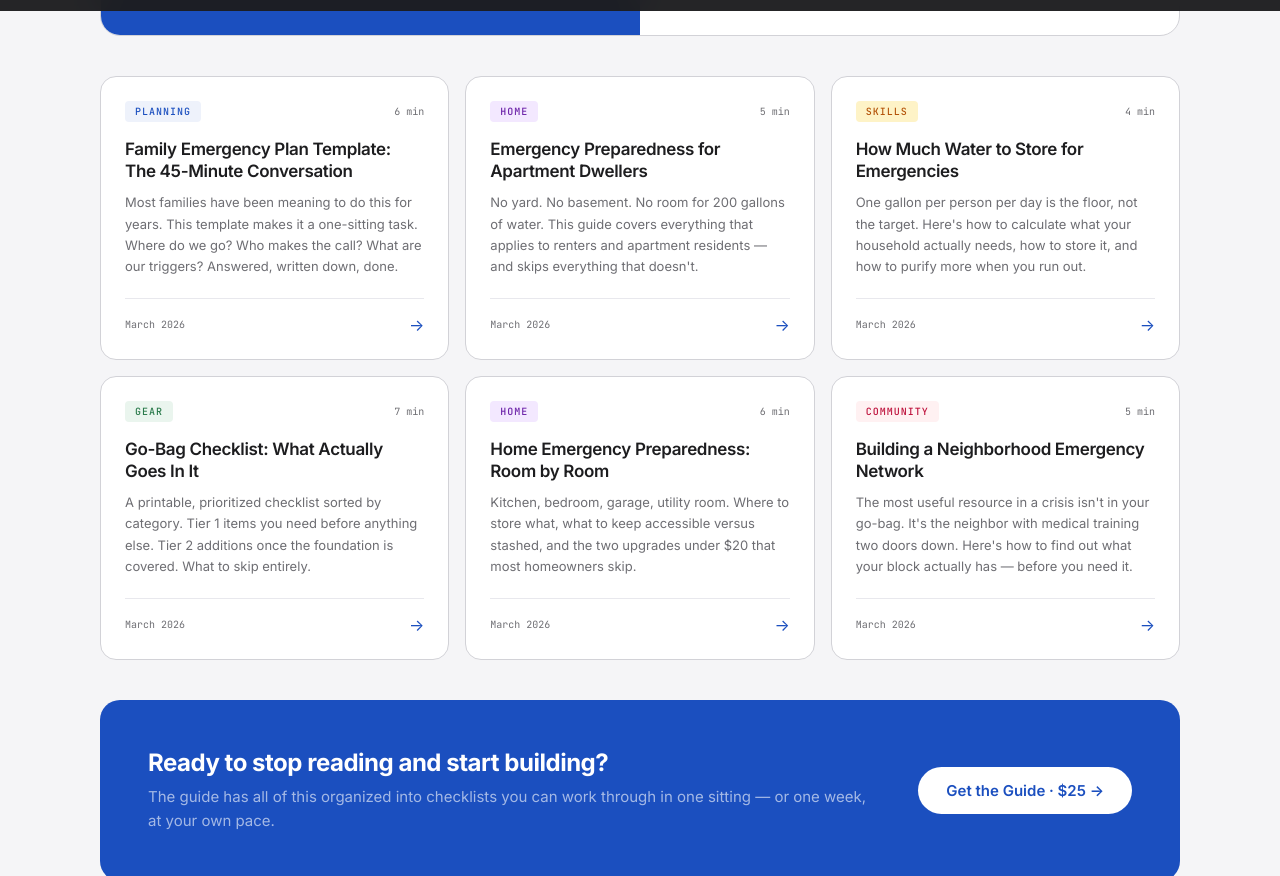
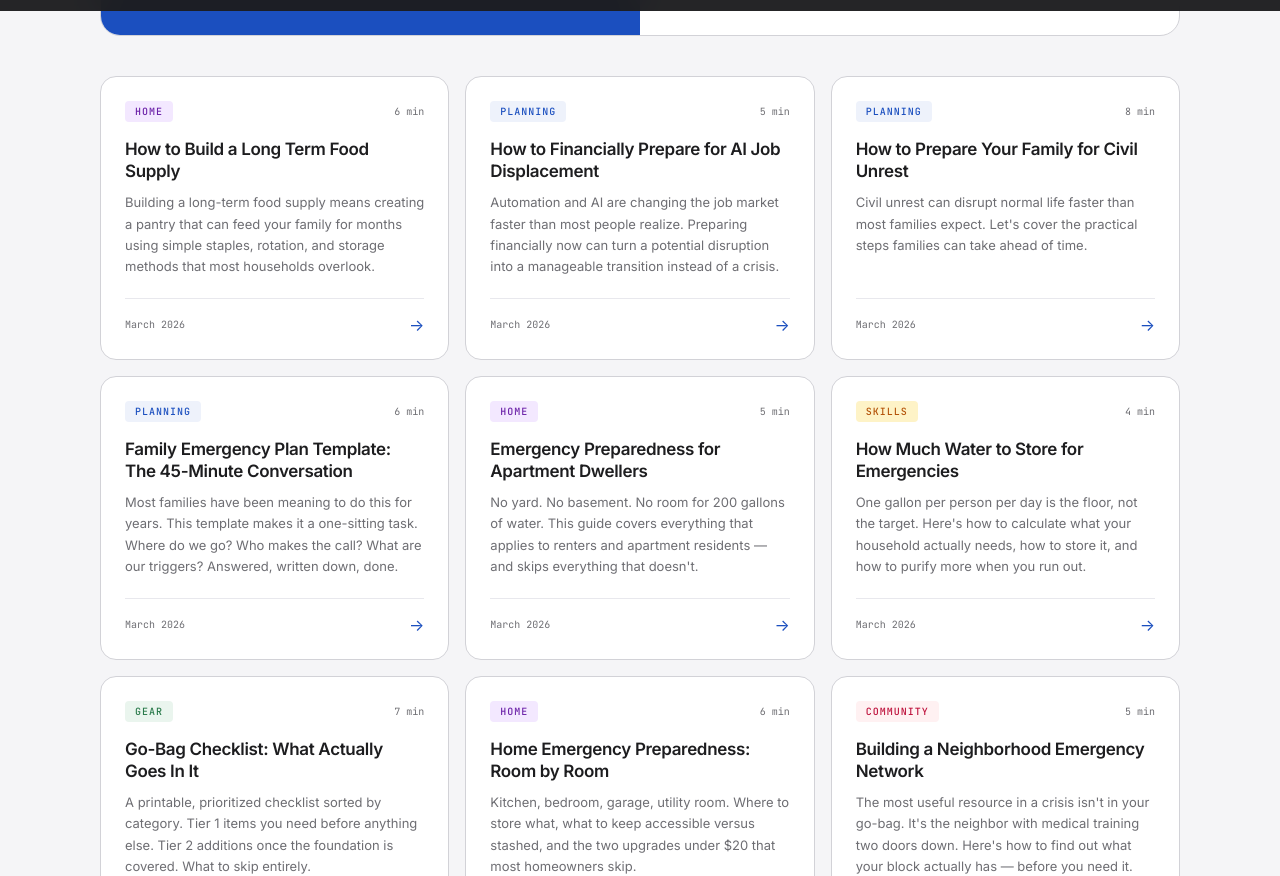
Before and after one commit to kmotley1/family-emergency-preparedness-guide, a plain HTML site: page blog.html in a window 1280 px wide. Shown: the part 855-1731 px from the top of the page. Drawn offline with Linux system fonts and the light colour scheme.

Commit message:
Add new blog posts to the posts grid

```diff
--- a/blog.html
+++ b/blog.html
@@ -594,6 +594,51 @@
     <!-- GRID -->
     <div class="posts-grid">
 
+            <a href="how-to-build-a-long-term-food-supply.html" class="post-card">
+        <div class="post-card-header">
+          <span class="post-cat cat-home">Home</span>
+          <span class="post-read-time">6 min</span>
+        </div>
+        <div class="post-card-body">
+          <div class="post-title">How to Build a Long Term Food Supply</div>
+          <p class="post-excerpt">Building a long-term food supply means creating a pantry that can feed your family for months using simple staples, rotation, and storage methods that most households overlook.</p>
+          <div class="post-footer">
+            <span class="post-date">March 2026</span>
+            <span class="post-arrow">→</span>
+          </div>
+        </div>
+      </a>
+
+      <a href="how-to-financially-prepare-for-ai-job-displacement.html" class="post-card">
+        <div class="post-card-header">
+          <span class="post-cat cat-planning">Planning</span>
+          <span class="post-read-time">5 min</span>
+        </div>
+        <div class="post-card-body">
+          <div class="post-title">How to Financially Prepare for AI Job Displacement</div>
+          <p class="post-excerpt">Automation and AI are changing the job market faster than most people realize. Preparing financially now can turn a potential disruption into a manageable transition instead of a crisis.</p>
+          <div class="post-footer">
+            <span class="post-date">March 2026</span>
+            <span class="post-arrow">→</span>
+          </div>
+        </div>
+      </a>
+
+      <a href="how-to-prepare-your-family-for-civil-unrest.html" class="post-card">
+        <div class="post-card-header">
+          <span class="post-cat cat-planning">Planning</span>
+          <span class="post-read-time">8 min</span>
+        </div>
+        <div class="post-card-body">
+          <div class="post-title">How to Prepare Your Family for Civil Unrest</div>
+          <p class="post-excerpt">Civil unrest can disrupt normal life faster than most families expect. Let's cover the practical steps families can take ahead of time.</p>
+          <div class="post-footer">
+            <span class="post-date">March 2026</span>
+            <span class="post-arrow">→</span>
+          </div>
+        </div>
+      </a>
+
       <a href="family-emergency-plan-template.html" class="post-card">
         <div class="post-card-header">
           <span class="post-cat cat-planning">Planning</span>
```
